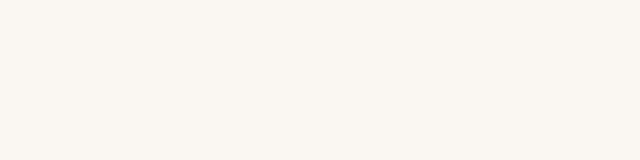
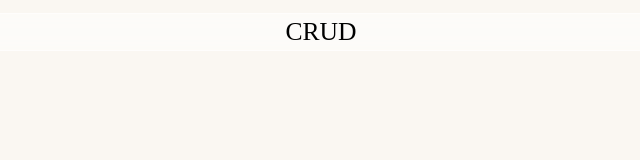
Before and after one commit to UdavUPS/React_lifecycle-http_CRUD, a React (Vite) app: page / in a window 1280 px wide. Shown: the top 160 px of the page, without its empty margins (320-960 px from the left). Built offline with nearby package versions, Linux system fonts and the light colour scheme.

Commit message:
Реализация шапки

```diff
--- a/src/components/App/App.css
+++ b/src/components/App/App.css
@@ -0,0 +1,23 @@
+.app-body {
+  /* border: 1px solid black; */
+  width: 80%;
+  margin: 1% auto;
+  height: 20px;
+}
+.app-body__header {
+  border: 1px solid rgba(255, 255, 255, 0.5);
+  width: 100%;
+  /* opacity: 30%; */
+  backdrop-filter: blur(50px);
+  background: rgba(255, 255, 255, 0.5);
+  border-top-right-radius: 10px;
+  border-top-left-radius: 10px;
+  margin-bottom: 0.5%;
+  /* height: 2px; */
+}
+.app-body__header__title {
+  margin: 0.5% auto;
+  text-align: center;
+  text-transform: uppercase;
+  font-size: 1.6rem;
+}
--- a/src/components/App/App.jsx
+++ b/src/components/App/App.jsx
@@ -7,7 +7,11 @@ import './App.css'
 function App() {
 
   return (
-    <></>
+    <div className="app-body">
+      <div className="app-body__header">
+        <h1 className="app-body__header__title">CRUD</h1>
+      </div>
+    </div>
   )
 }
 
```
